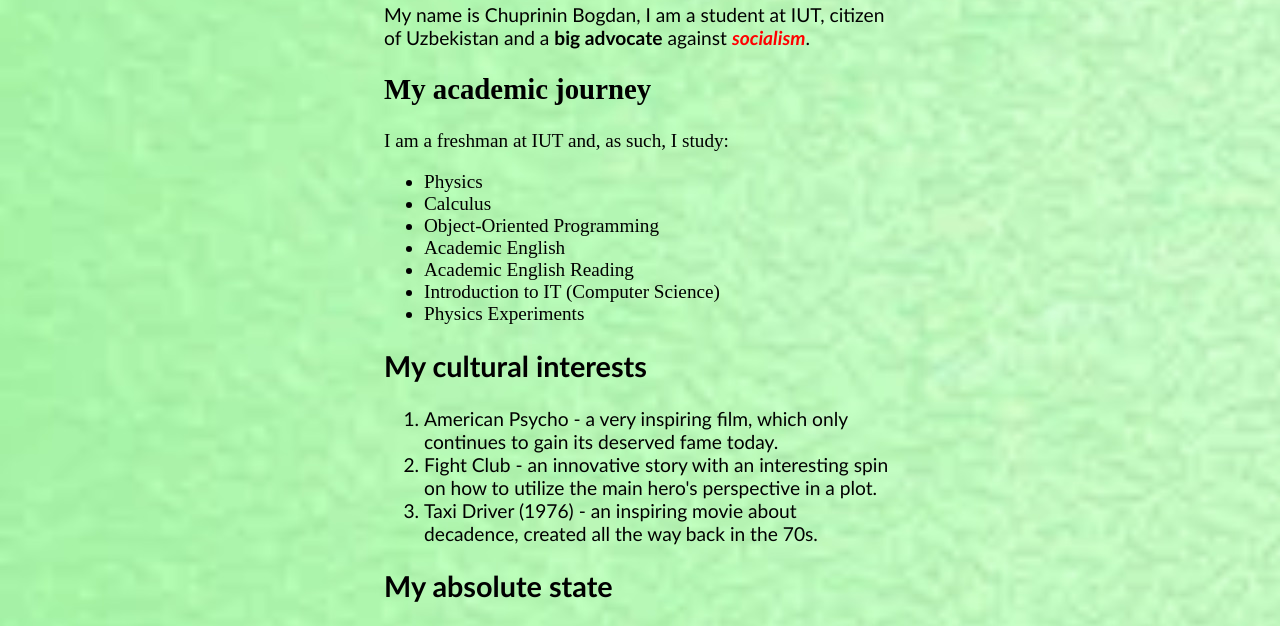
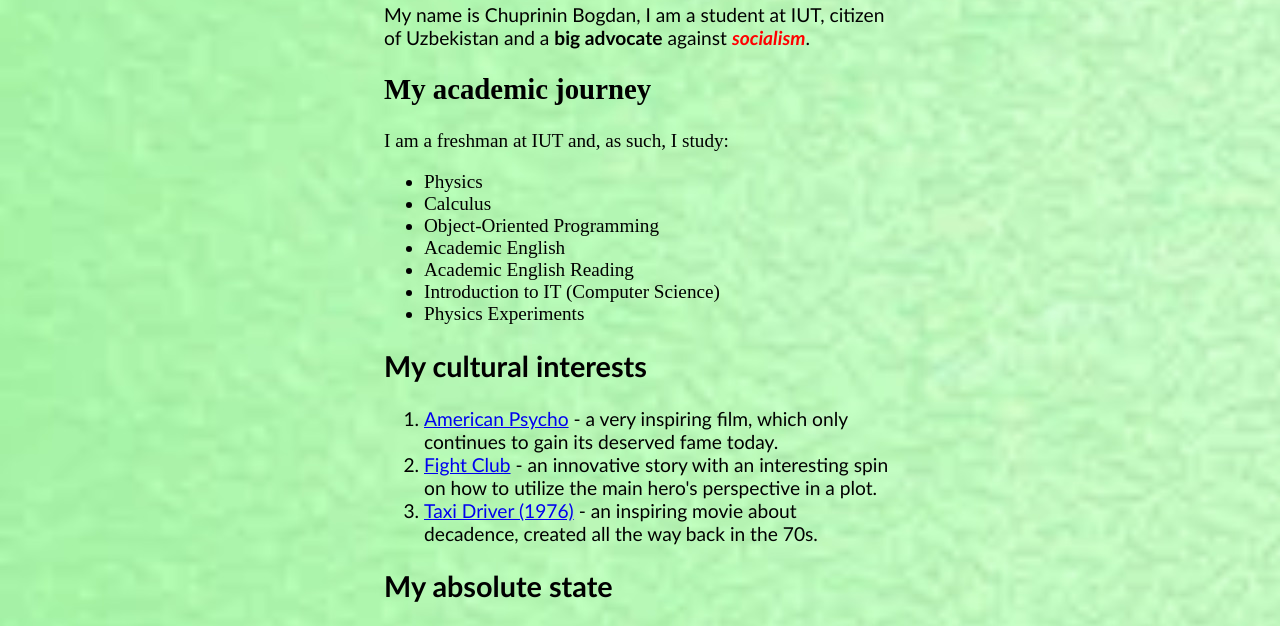
Before and after one commit to BogdKhan/BogdKhan.github.io, a plain HTML site: page index.html in a window 1280 px wide. Shown: the part 94-720 px from the top of the page. Drawn offline with Linux system fonts and the light colour scheme.

Commit message:
Add files via upload

```diff
--- a/index.html
+++ b/index.html
@@ -1,4 +1,5 @@
 <!DOCTYPE html>
+<!--GITHUB URL: https:/BogdKhan.github.io -->
 <link rel="stylesheet" href="styles.css" type="text/css">
 <html>
 <head>
@@ -27,9 +28,9 @@
 
 <h2>My cultural interests</h2>
 <ol>
-    <li>American Psycho - a very inspiring film, which only continues to gain its deserved fame today.</li>
-    <li>Fight Club - an innovative story with an interesting spin on how to utilize the main hero's perspective in a plot.</li>
-    <li>Taxi Driver (1976) - an inspiring movie about decadence, created all the way back in the 70s.</li>
+    <li><a href="https://en.wikipedia.org/wiki/American_Psycho_(film)">American Psycho</a> - a very inspiring film, which only continues to gain its deserved fame today.</li>
+    <li><a href="https://www.imdb.com/title/tt0137523/">Fight Club</a> - an innovative story with an interesting spin on how to utilize the main hero's perspective in a plot.</li>
+    <li><a href="https://www.youtube.com/watch?v=-pAcJ0lFu94&t=1s">Taxi Driver (1976)</a> - an inspiring movie about decadence, created all the way back in the 70s.</li>
 </ol>
 
 
```
